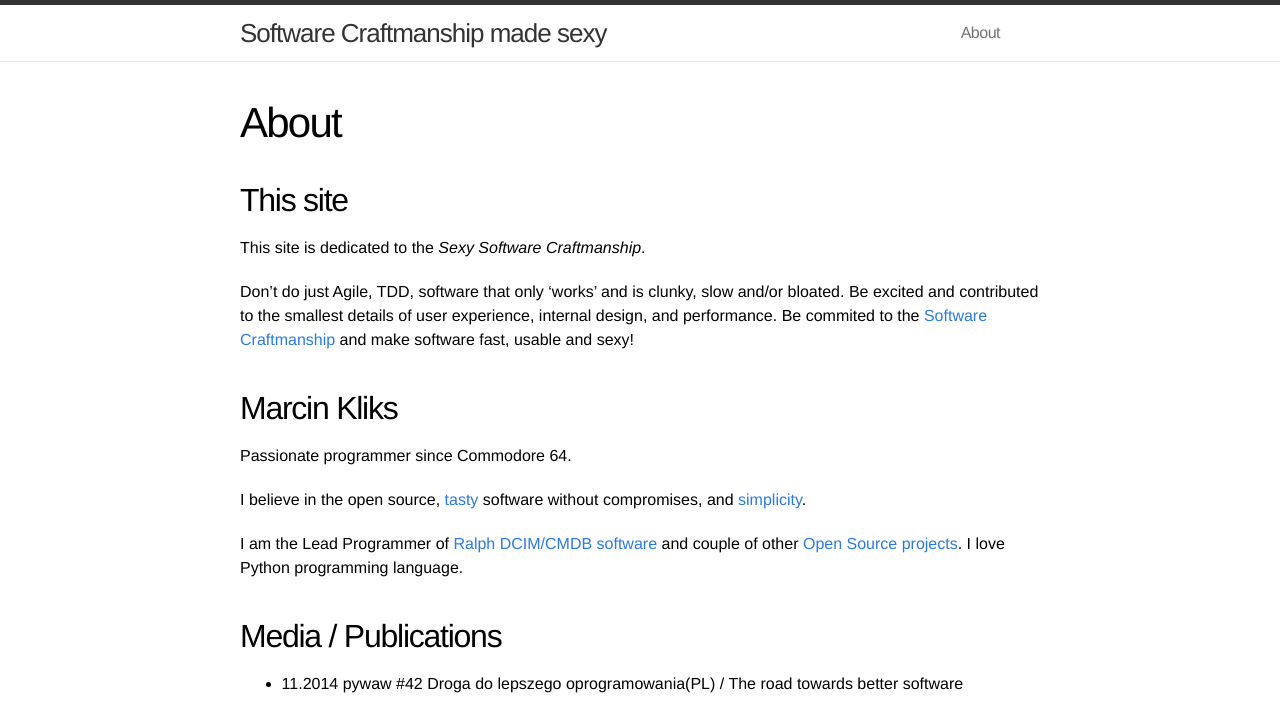
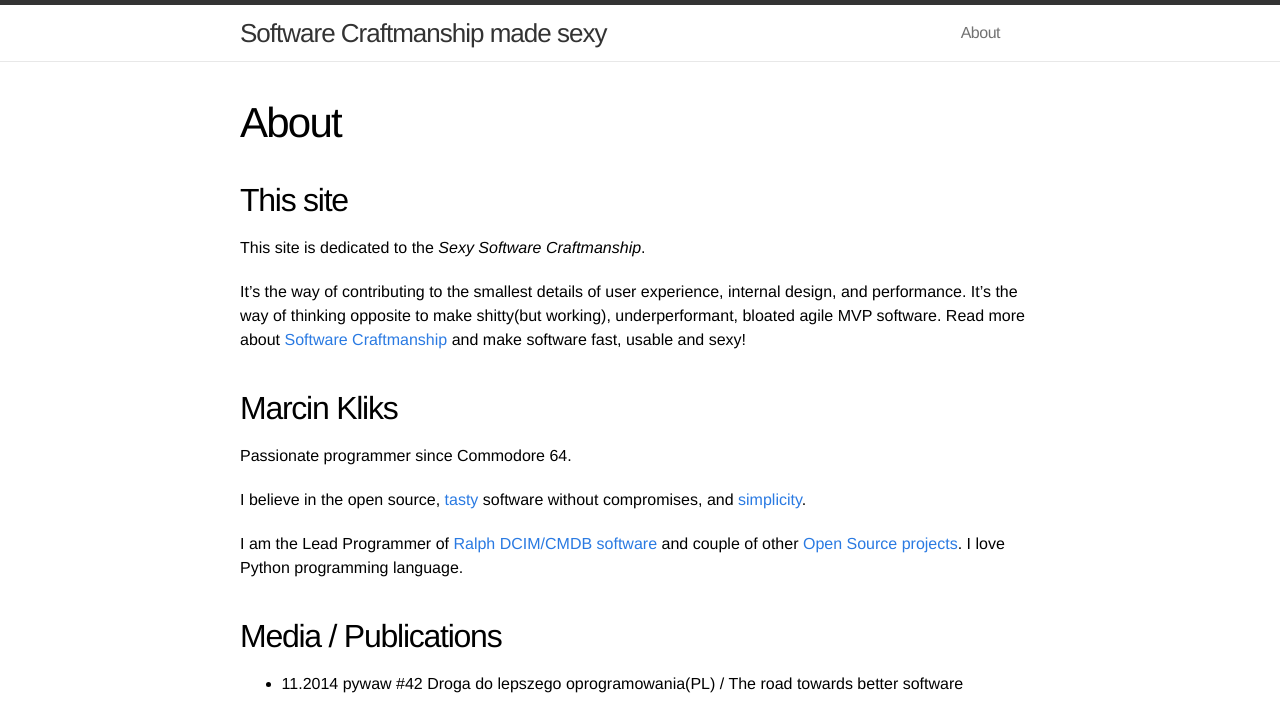
Before and after one commit to vi4m/vi4m.github.io, a Jekyll site: the page built from about.md, in a window 1280 px wide and 900 px high, cut to the strip 0-712 px from the top of the window. Built offline with Jekyll 4.4.1, drawn with Linux system fonts in a browser that asks for light colours; comment, search, counter and statistics services are not loaded.

Commit message:
Update about.md

```diff
--- a/about.md
+++ b/about.md
@@ -10,9 +10,9 @@ published: true
 
 This site is dedicated to the *Sexy Software Craftmanship*.
 
-Don't do just Agile, TDD, software that only 'works' and is clunky, slow and/or bloated.
-Be excited and contributed to the smallest details of user experience, internal design, and performance.
-Be commited to the [Software Craftmanship](http://manifesto.softwarecraftsmanship.org) and make software fast, usable and sexy!
+It's the way of contributing to the smallest details of user experience, internal design, and performance.
+It's the way of thinking opposite to make shitty(but working), underperformant, bloated agile MVP software.
+Read more about [Software Craftmanship](http://manifesto.softwarecraftsmanship.org) and make software fast, usable and sexy!
 
 
 ## Marcin Kliks
```
